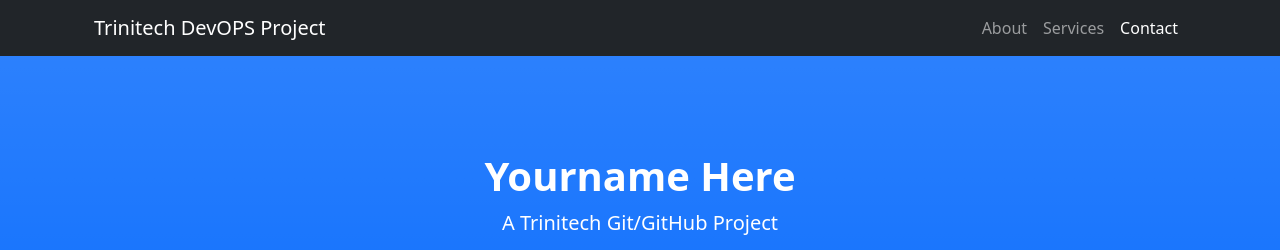
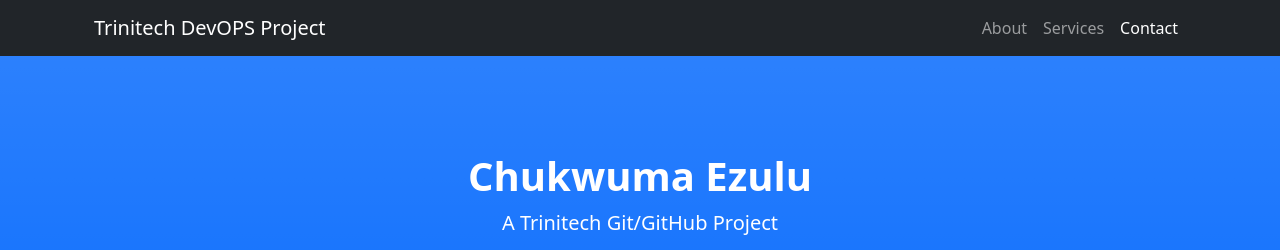
Before and after one commit to ezunaukpo/Website1, a plain HTML site: page index.html in a window 1280 px wide. Shown: the top 250 px of the page. Drawn offline with nearby package versions, Linux system fonts and the light colour scheme.

Commit message:
html name change

```diff
--- a/index.html
+++ b/index.html
@@ -30,7 +30,7 @@
         <!-- Header-->
         <header class="bg-primary bg-gradient text-white">
             <div class="container px-4 text-center">
-                <h1 class="fw-bolder">Yourname Here</h1>
+                <h1 class="fw-bolder">Chukwuma Ezulu</h1>
                 <p class="lead">A Trinitech Git/GitHub Project</p>
                 <a class="btn btn-lg btn-light" href="#about">Start scrolling!</a>
             </div>
```
